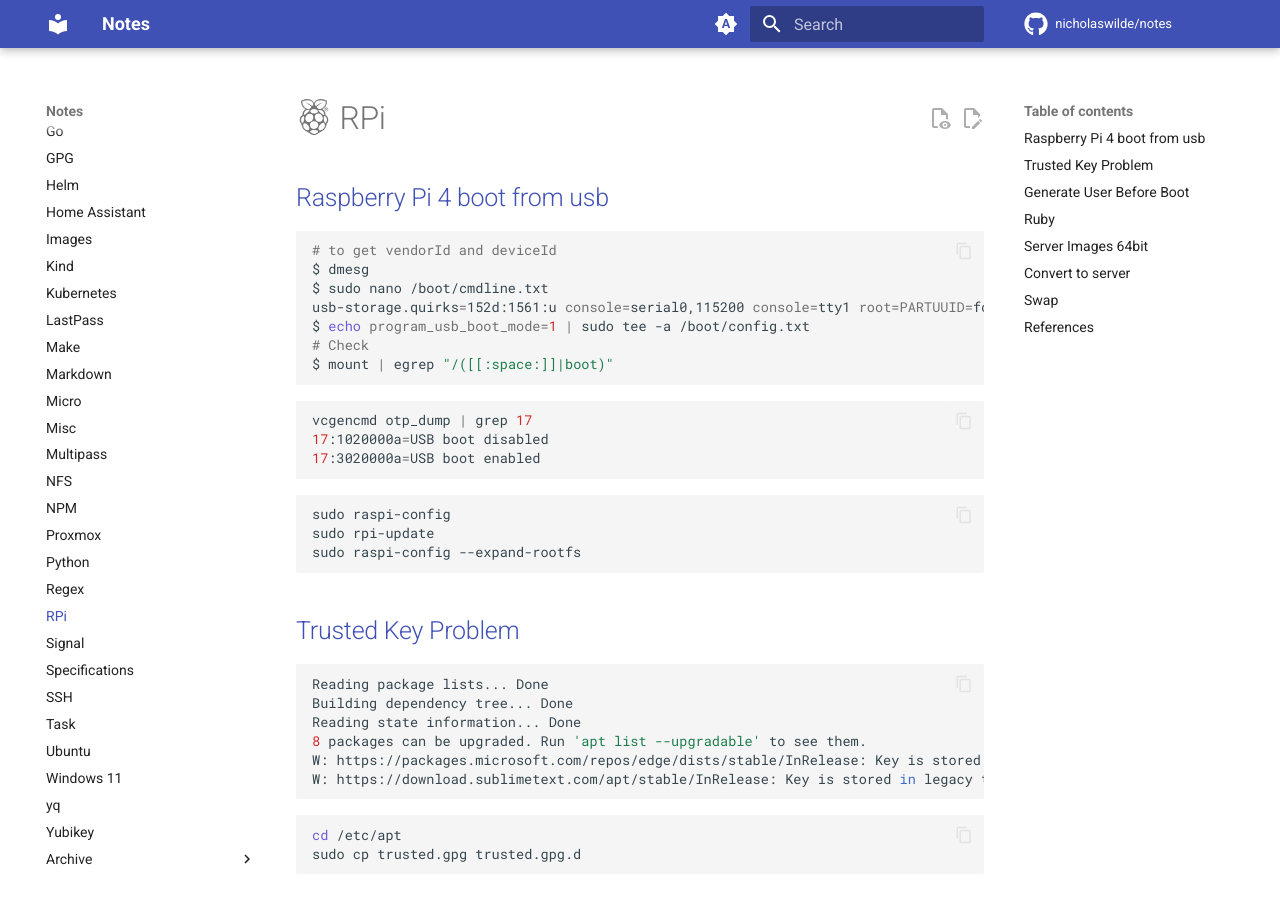
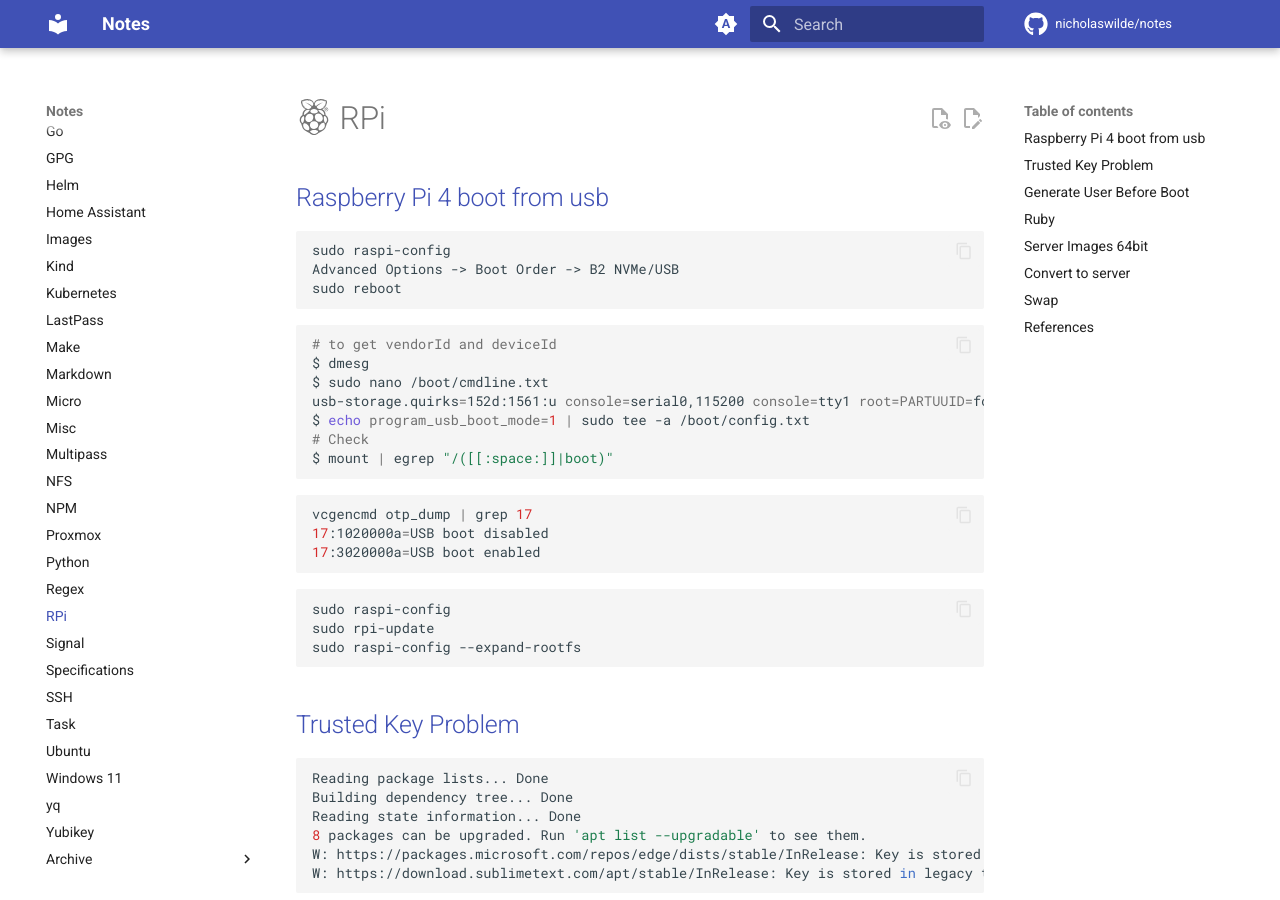
Before and after one commit to nicholaswilde/notes, an MkDocs documentation site: the page built from docs/rpi.md, in a window 1280 px wide and 900 px high. Built offline with MkDocs 1.6.1 and Material for MkDocs 9.7.7, drawn with Linux system fonts in a browser that asks for light colours; comment, search, counter and statistics services are not loaded.

Commit message:
Update rpi.md

````diff
--- a/docs/rpi.md
+++ b/docs/rpi.md
@@ -1,6 +1,12 @@
 # :simple-raspberrypi: RPi
 
 ## [Raspberry Pi 4 boot from usb][1]
+
+```shell
+sudo raspi-config
+Advanced Options -> Boot Order -> B2 NVMe/USB
+sudo reboot
+```
 
 ```shell
 # to get vendorId and deviceId
````
